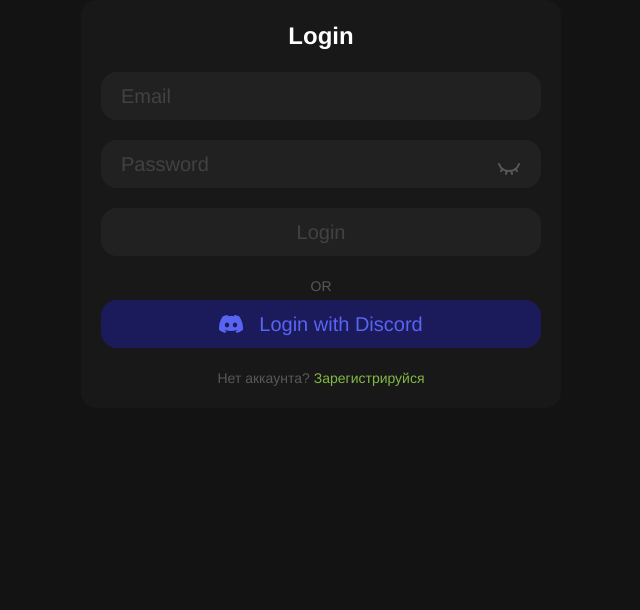
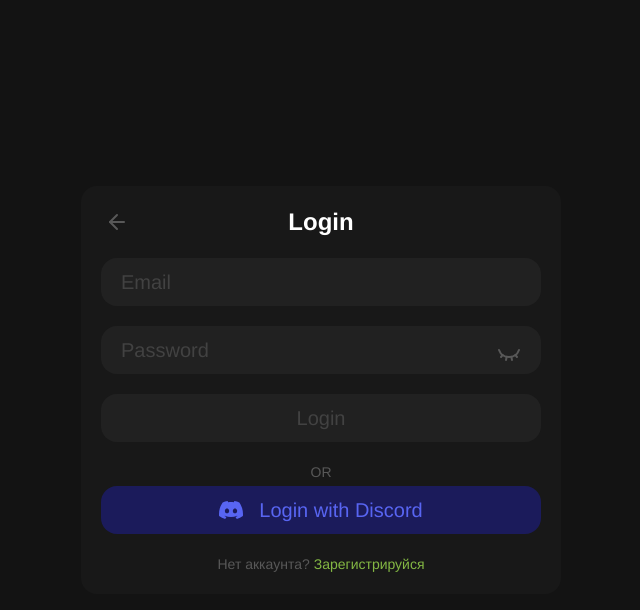
Before and after one commit to Eltarchik/hysers, a Next.js app: page /login in a window 1280 px wide. Shown: the top 610 px of the page, without its empty margins (319-959 px from the left). Built offline with nearby package versions, Linux system fonts and the light colour scheme; no server answers.

Commit message:
added back arrow into auth pages

```diff
--- a/src/app/login/page.tsx
+++ b/src/app/login/page.tsx
@@ -17,6 +17,7 @@
 import { useRouter } from "next/navigation"
 import { ChangeEvent, useEffect, useRef } from "react"
 import { isApiError } from "@/shared/api/responseSchemas"
+import { ArrowLeft } from "lucide-react"
 
 const formDataShema = z.object({
     email: z.email("Invalid email"),
@@ -80,9 +81,14 @@
         return () => clearTimeout(timeout)
     }, [formData])
 
-    return <div className="flex justify-center items-center h-full w-full">
+    return <div className="flex flex-1 justify-center items-center w-full">
         <div className="flex items-center flex-col gap-5 p-5 w-120 rounded-2xl bg-island">
-            <Heading>Login</Heading>
+            <div className="grid grid-cols-[40px_1fr_40px] items-center w-full">
+                <Link href={Routes.HOME} className="flex justify-center items-center size-8 group">
+                    <ArrowLeft className="text-element-sub group-hover:text-element-imp transition-colors duration-80 ease-in" />
+                </Link>
+                <Heading className="mx-auto">Login</Heading>
+            </div>
             <form className="flex flex-col gap-5 w-full"
                   onSubmit={submit}
             >
--- a/src/app/register/page.tsx
+++ b/src/app/register/page.tsx
@@ -17,6 +17,7 @@
 import Link from "next/link"
 import { Heading } from "@/shared/ui/Heading"
 import { isApiError } from "@/shared/api/responseSchemas"
+import { ArrowLeft } from "lucide-react"
 
 const formDataShema = z.object({
     name: z.string().min(3, "The name must contain at least 3 characters"),
@@ -84,9 +85,14 @@
         return () => clearTimeout(timeout)
     }, [formData])
 
-    return <div className="flex justify-center items-center h-full w-full">
+    return <div className="flex flex-1 justify-center items-center w-full">
         <div className="flex items-center flex-col gap-5 p-5 w-120 rounded-2xl bg-island">
-            <Heading>Register</Heading>
+            <div className="grid grid-cols-[40px_1fr_40px] items-center w-full">
+                <Link href={Routes.HOME} className="flex justify-center items-center size-8 group">
+                    <ArrowLeft className="text-element-sub group-hover:text-element-imp transition-colors duration-80 ease-in" />
+                </Link>
+                <Heading className="mx-auto">Register</Heading>
+            </div>
             <form className="flex flex-col gap-5 w-full"
                   onSubmit={submit}
             >
--- a/src/wigets/Header.tsx
+++ b/src/wigets/Header.tsx
@@ -60,9 +60,11 @@
             <ChangeThemeButton />
             <ChangeLocaleButton />
             <div className={cn("flex justify-end flex-1 opacity-0 transition-opacity duration-80 ease-in", !userIsPending && "opacity-100")}>
-                { user
-                    ? <UserMetaCard user={user} />
-                    : <SIgnInButton />
+                { !user
+                    ? <SIgnInButton />
+                    : <div className="relative w-full">
+                        <UserMetaCard user={ user } />
+                    </div>
                 }
             </div>
         </div>
```
